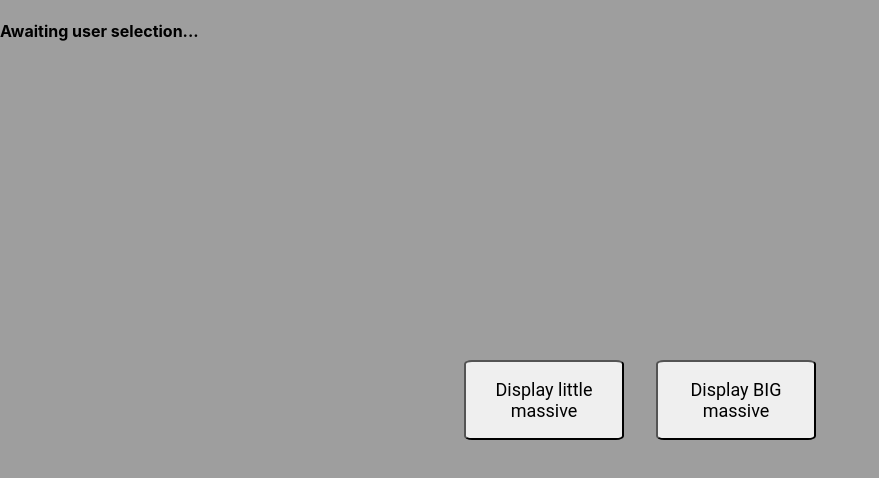
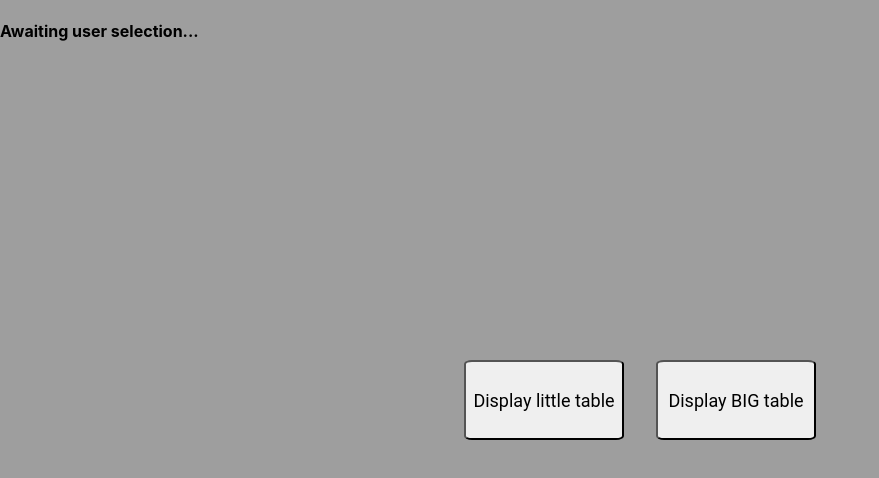
Before and after one commit to CocoGrub/test-table, a React (Create React App) app: page / in a window 1280 px wide. Shown: the top 478 px of the page, without its empty margins (0-879 px from the left). Built offline with nearby package versions, Linux system fonts and the light colour scheme.

Commit message:
small refactor #2

```diff
--- a/public/index.html
+++ b/public/index.html
@@ -5,39 +5,10 @@
     <link rel="icon" href="%PUBLIC_URL%/favicon.ico" />
     <meta name="viewport" content="width=device-width, initial-scale=1" />
     <meta name="theme-color" content="#000000" />
-    <meta
-      name="description"
-      content="Web site created using create-react-app"
-    />
-    <link rel="apple-touch-icon" href="%PUBLIC_URL%/logo192.png" />
-    <!--
-      manifest.json provides metadata used when your web app is installed on a
-      user's mobile device or desktop. See https://developers.google.com/web/fundamentals/web-app-manifest/
-    -->
-    <link rel="manifest" href="%PUBLIC_URL%/manifest.json" />
-    <!--
-      Notice the use of %PUBLIC_URL% in the tags above.
-      It will be replaced with the URL of the `public` folder during the build.
-      Only files inside the `public` folder can be referenced from the HTML.
-
-      Unlike "/favicon.ico" or "favicon.ico", "%PUBLIC_URL%/favicon.ico" will
-      work correctly both with client-side routing and a non-root public URL.
-      Learn how to configure a non-root public URL by running `npm run build`.
-    -->
-    <title>React App</title>
+    <title>React Table App</title>
   </head>
   <body>
     <noscript>You need to enable JavaScript to run this app.</noscript>
     <div id="root"></div>
-    <!--
-      This HTML file is a template.
-      If you open it directly in the browser, you will see an empty page.
-
-      You can add webfonts, meta tags, or analytics to this file.
-      The build step will place the bundled scripts into the <body> tag.
-
-      To begin the development, run `npm start` or `yarn start`.
-      To create a production bundle, use `npm run build` or `yarn build`.
-    -->
   </body>
 </html>
--- a/src/App.js
+++ b/src/App.js
@@ -6,10 +6,7 @@ import ErrorIndicator from "./components/ErrorIndicator";
 import {connect} from "react-redux";
 function App({errors}) {
     const [modal, setModal] = useState(false)
-    const showModal = (v,k) => {
-        setModal(k)
 
-    }
     const closeModal = (k) => {
         if (k !== false) {
             setModal(false)
--- a/src/components/DataTable.js
+++ b/src/components/DataTable.js
@@ -18,16 +18,10 @@ const DataTable = ({profiles,clearData,openModalForm}) => {
         currentValue:null,
         method:null
     })
-    const [modal, setModal] = useState(false)
-
     const clearCellData=()=>{
         setCellInfo(null)
     }
-    const closeModal = (k) => {
-        if (k !== false) {
-            setModal(false)
-        }
-    }
+
     const switchFilter=(x,y)=>{
         changeCurrentFilter({...currentFilter,currentValue: x,method: y});
     }
@@ -111,6 +105,7 @@ const DataTable = ({profiles,clearData,openModalForm}) => {
                     const tempSearch = y.toLowerCase().trim();
                     return tempKey.includes(tempSearch);
                 }
+                return null
             });
         }))
     }
--- a/src/components/Modal.js
+++ b/src/components/Modal.js
@@ -1,4 +1,4 @@
-import React, {useState} from "react";
+import React from "react";
 import {createPortal} from "react-dom";
 import {connect} from "react-redux";
 import {getUsers, maxSource, minSource} from "../store/MainReducer";
@@ -9,8 +9,8 @@ const Modal = ({modal,getUsers}) => {
     if (modal) {
         return createPortal(<div className={'modal'}>
             <div className={"center"}>
-                <button className={"modal-button"}  onClick={()=>getUsers(minSource)}>Display little massive</button>
-                <button className={"modal-button"}  onClick={()=>getUsers(maxSource)}>Display BIG massive</button>
+                <button className={"modal-button"}  onClick={()=>getUsers(minSource)}>Display little table</button>
+                <button className={"modal-button"}  onClick={()=>getUsers(maxSource)}>Display BIG table</button>
             </div>
         </div>, document.body)
     }
--- a/src/components/TableCellInfo.js
+++ b/src/components/TableCellInfo.js
@@ -1,6 +1,6 @@
 import React from "react";
 import PropTypes from 'prop-types'
-const TableCellInfo=({clearCellData,firstName,description,address={streetAddress:'Italy',city:'Rome',state:'Rome',zip:'12345'}})=>{
+const TableCellInfo=({clearCellData,firstName,description='undefined',address={streetAddress:'undefined',city:'undefined',state:'undefined',zip:'undefined'}})=>{
     const {streetAddress,city,state,zip}=address
     return(
         <div className={"TableCellInfo"}>
@@ -21,7 +21,7 @@ const TableCellInfo=({clearCellData,firstName,description,address={streetAddress
 TableCellInfo.propTypes={
     clearCellData:PropTypes.func.isRequired,
     firstName:PropTypes.string.isRequired,
-    description:PropTypes.string.isRequired,
+    description:PropTypes.string,
     address:PropTypes.object
 }
 
```
Also changed, not shown: public/manifest.json (deleted), public/robots.txt (deleted), 1 other file (tests, documents, lock files or other folders).
